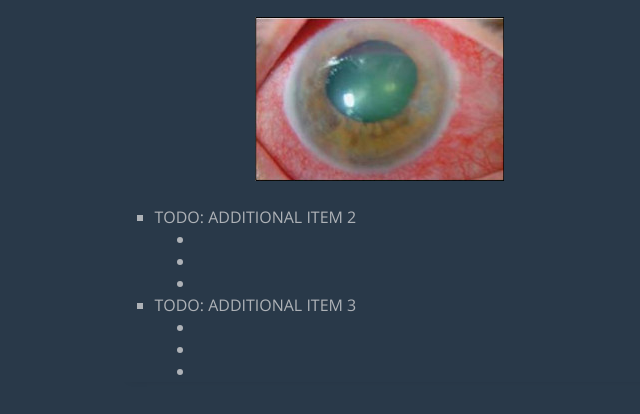
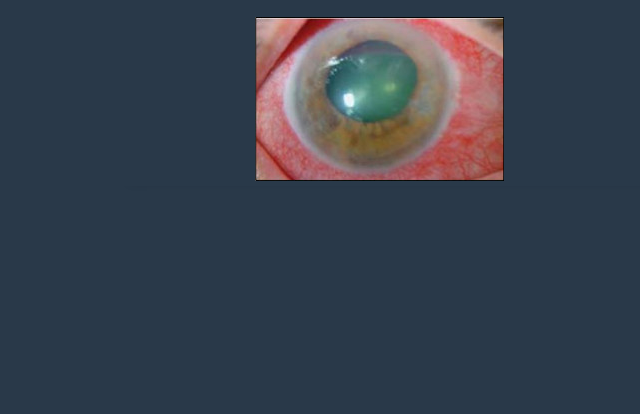
Before and after one commit to CynicalSaint48/MyMedicAppsProtocols, a Flask app: page /protocols/EyeProblems in a window 1440 px wide. Shown: the part 1204-1618 px from the top of the page, without its empty margins (188-828 px from the left). After the commit the page ends 1385 px from the top, so only its background shows below. Run offline with Flask 3, Linux system fonts and the light colour scheme; a user stored in the database is signed in; some libraries are stand-ins or nearby versions; some web fonts are replaced.

Commit message:
some minor fixes

```diff
--- a/master/templates/medications/dopamine.html
+++ b/master/templates/medications/dopamine.html
@@ -6,7 +6,7 @@
         <article class="media content-section">
             <div class="container-squared">
                 <div class="container2">
-                    <h2><div class="article-title">Atropine</div></h2>
+                    <h2><div class="article-title">Dopamine</div></h2>
                     <hr>
                 </div>
                 <div class="med-container-lg large-screen">
--- a/master/templates/protocols/EyeProblems.html
+++ b/master/templates/protocols/EyeProblems.html
@@ -199,21 +199,6 @@
                                         </ul>
                                     </li>
                                 </ul>
-
-                            </li>
-                            <li>TODO: ADDITIONAL ITEM 2
-                                <ul>
-                                    <li></li>
-                                    <li></li>
-                                    <li></li>
-                                </ul>
-                            </li>
-                            <li>TODO: ADDITIONAL ITEM 3
-                                <ul>
-                                    <li></li>
-                                    <li></li>
-                                    <li></li>
-                                </ul>
                             </li>
                         </ul>
                     </div>
--- a/master/templates/protocols/Overdose.html
+++ b/master/templates/protocols/Overdose.html
@@ -284,11 +284,10 @@
                             <li><a href="{{url_for('medications.atropine')}}">Atropine</a>
                                 {% if keys.ptYears > 0 %}
                                         {% if keys.ptAdult %}
-                                            <li>Adult: <div class="currentPatient">Current Pt ({{ keys.ptYears }} years, {{ keys.ptKgs }}kgs):</div>
+                                            <div class="currentPatient">Current Pt ({{ keys.ptYears }} years, {{ keys.ptKgs }}kgs):</div>
                                                 <ol>
                                                     <li>Adult: <dose style="color:#f4b02a;font-weight:500">2 mg IV, IO</dose></li>
                                                 </ol>
-                                            </li>
                                         {% else %}
                                             {% if ptYrs8 %}
                                                 {% if keys.ptMax50 %}
@@ -319,6 +318,7 @@
                                     <li>Pediatric: 0.02 mg/kg IV (minimum 0.1 mg; maximum 1 mg)</li>
                                 </ol>
                                 {% endif %}
+                            </li>
                             <li>May repeat every 5 minutes until drying of secretions occurs</li>
                         </ol>
                     </li>
```
